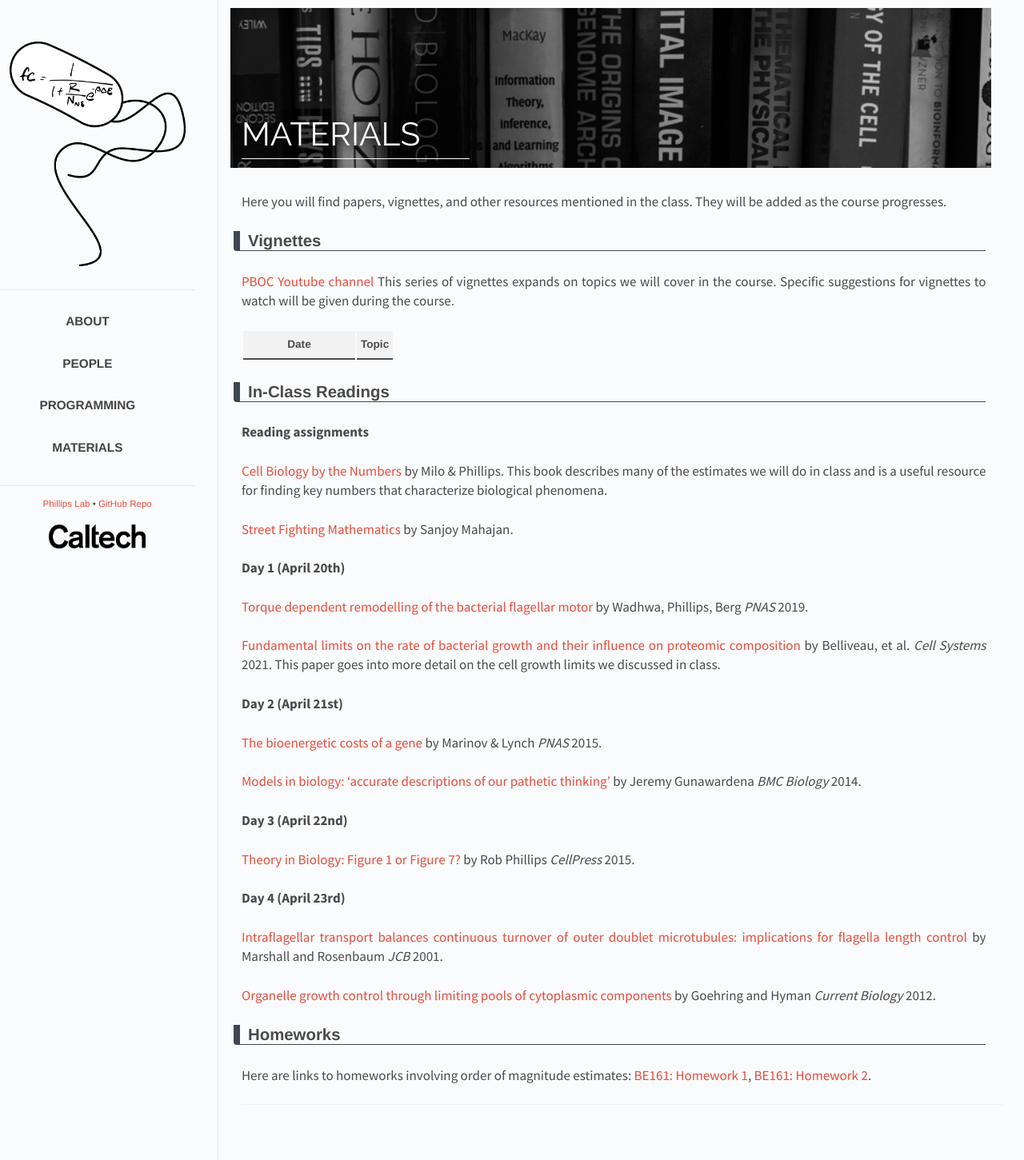
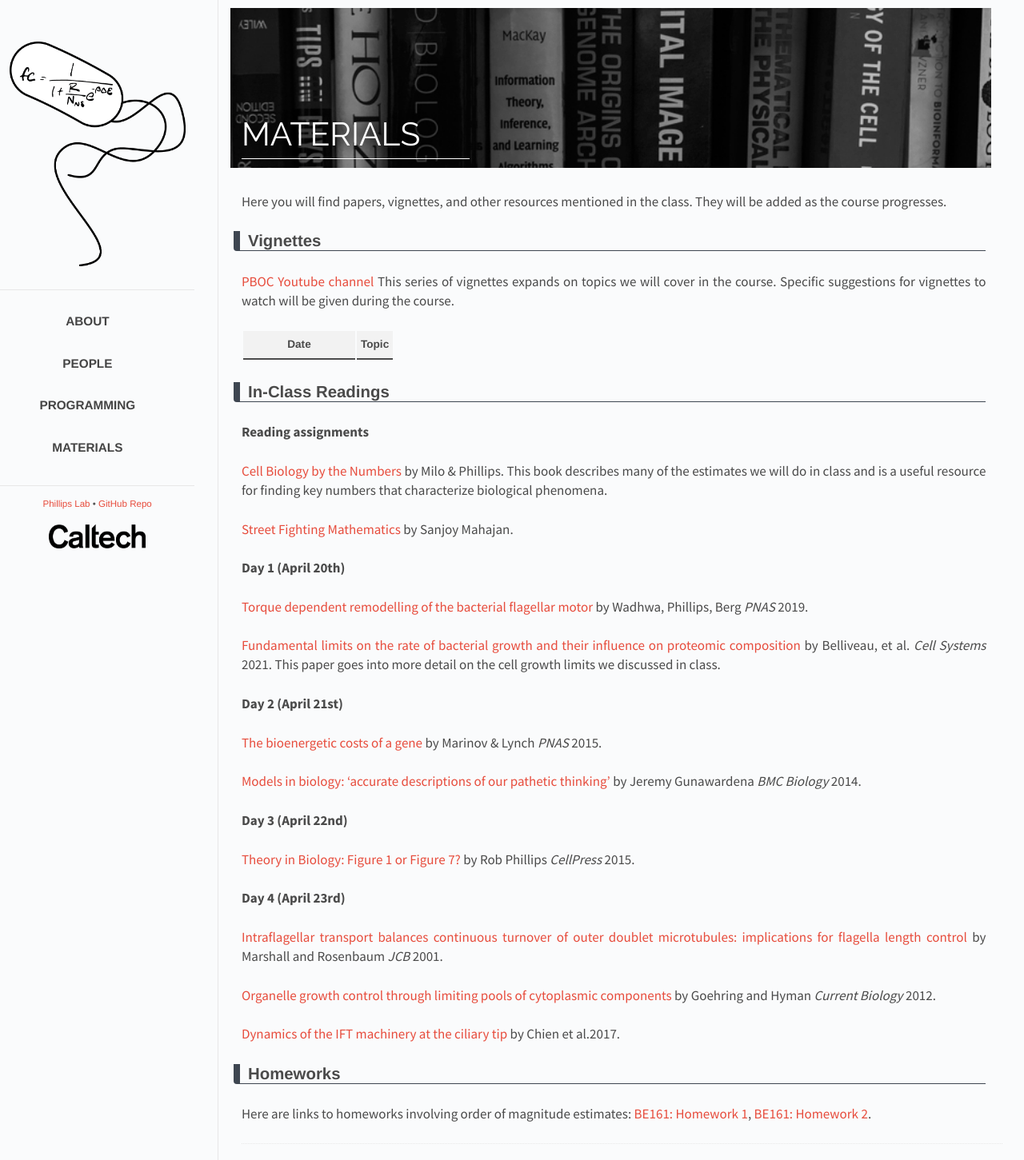
Before and after one commit to RPGroup-PBoC/pboc22_heidelberg, a Jekyll site: the page built from _posts/2022-01-28-materials.md, in a window 1280 px wide. Shown: the whole page at 80% size. Built offline with Jekyll 4.4.1, drawn with Linux system fonts in a browser that asks for light colours.

```diff
--- a/_data/papers.yaml
+++ b/_data/papers.yaml
@@ -54,6 +54,12 @@
    journal: "Current Biology"
    year: "2012"
    link: "https://www.cell.com/action/showPdf?pii=S0960-9822%2812%2900333-8"
+
+ - title: "Dynamics of the IFT machinery at the ciliary tip"
+   author: "Chien et al."
+   joural: "eLife"
+   year: "2017"
+   link: "https://elifesciences.org/articles/28606"
 
 # Day 1 (September 9th):
 #   - title: "The biomass distribution on Earth"
```
